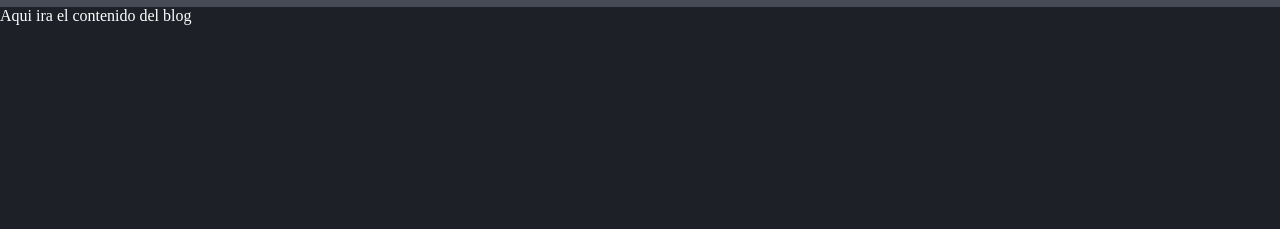
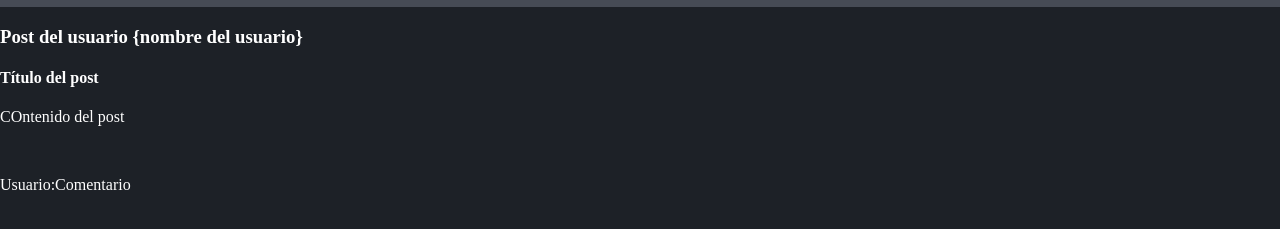
Before and after one commit to DevJorgito/course-git, a plain HTML site: page index.html in a window 1280 px wide. Shown: the part 63-292 px from the top of the page. Drawn offline with Linux system fonts and the light colour scheme.

Commit message:
add post html

```diff
--- a/index.html
+++ b/index.html
@@ -10,10 +10,16 @@
     <div class="bar">
         <h1>Blog Curso Git</h1>
         <img class ="logo" rc="IMG/logogit.png">
+    </div>
+    <div class="container" id="content">
+        <h3>Post del usuario {nombre del usuario}</h3>
+        <div class="post">
+            <h4>Título del post</h4>
+            <p>COntenido del post</p>
+            <br>
+            <p><span>Usuario:</span>Comentario</p>
 
-    </div>
-    <div>
-        Aqui ira el contenido del blog
+        </div>
     </div>
 </body>
 </html>
```
